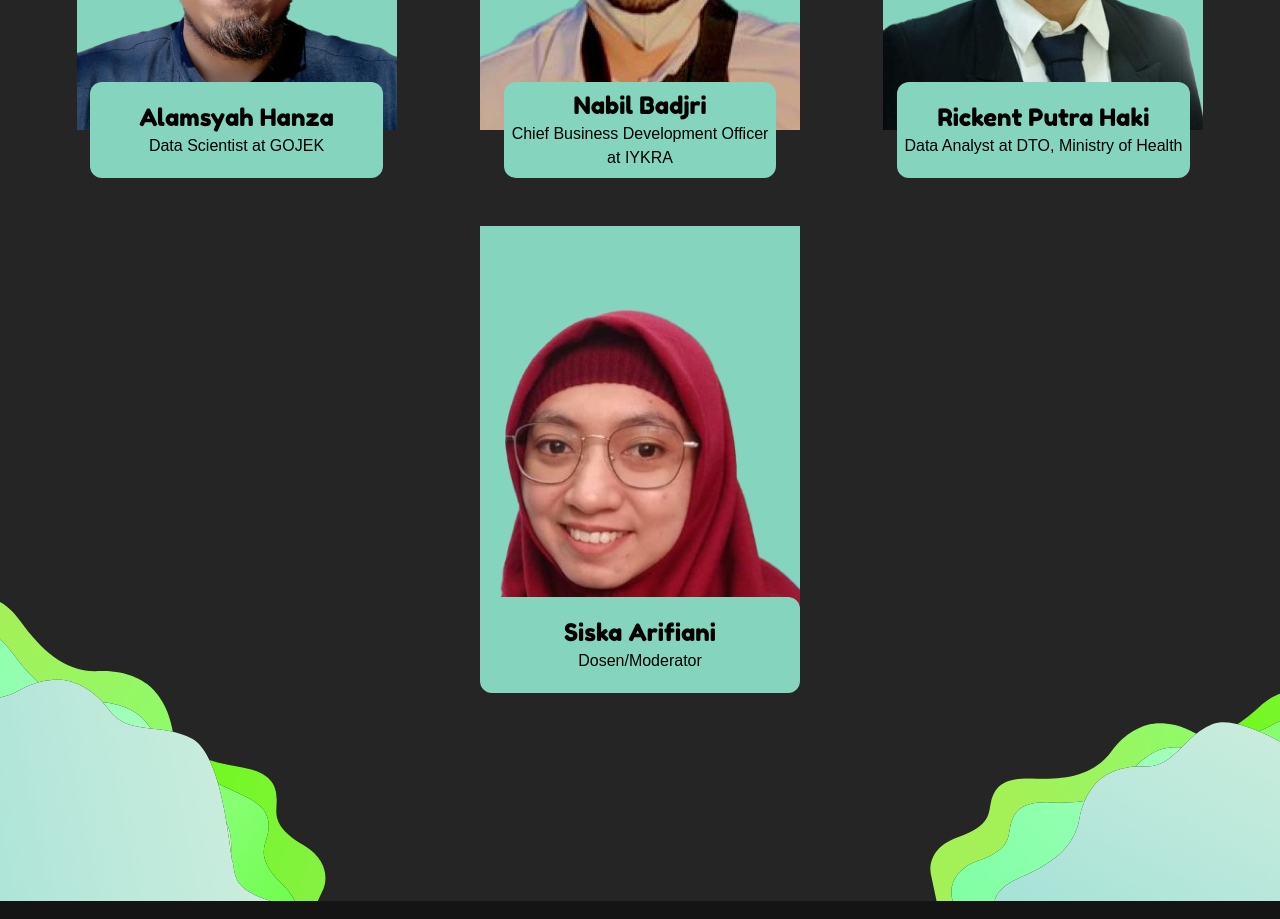
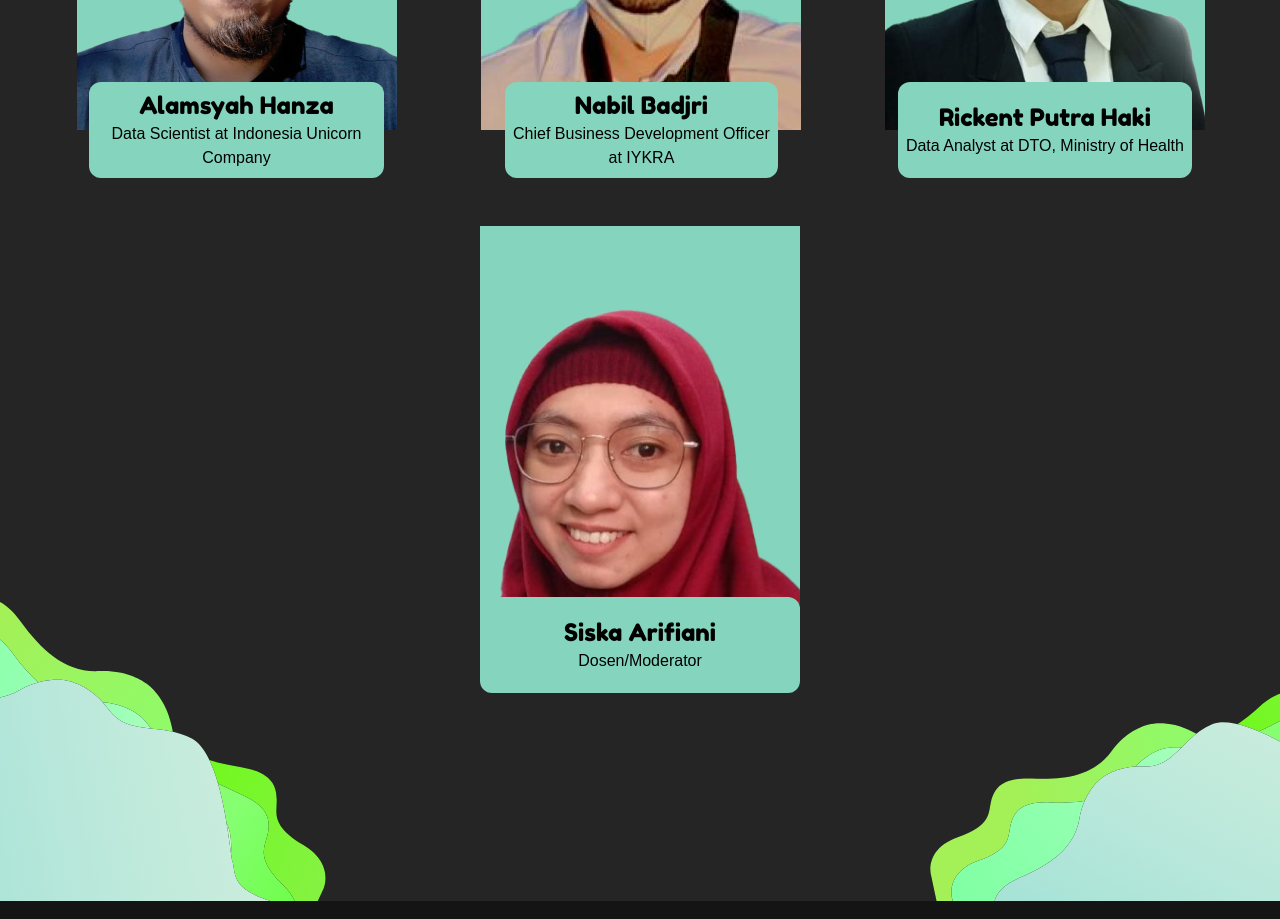
Before and after one commit to Teche-Corp/schematics-2022-frontend, a Next.js app: page /nst in a window 1280 px wide. Shown: the part 2800-3719 px from the top of the page. Built offline with nearby package versions, Linux system fonts and the light colour scheme.

Commit message:
fix: update nst pembicara gojek

```diff
--- a/pages/nst.jsx
+++ b/pages/nst.jsx
@@ -150,7 +150,7 @@ export default function NST() {
               <div className='flex flex-col justify-center items-center bg-[#85D5BE] h-24 -translate-y-1/2 w-11/12 rounded-xl'>
                 <h1 className='font-primary text-2xl'>Alamsyah Hanza</h1>
                 <h2 className='font-secondary text-[16px] font-medium text-center'>
-                  Data Scientist at GOJEK
+                  Data Scientist at Indonesia Unicorn Company
                 </h2>
               </div>
             </div>
```
